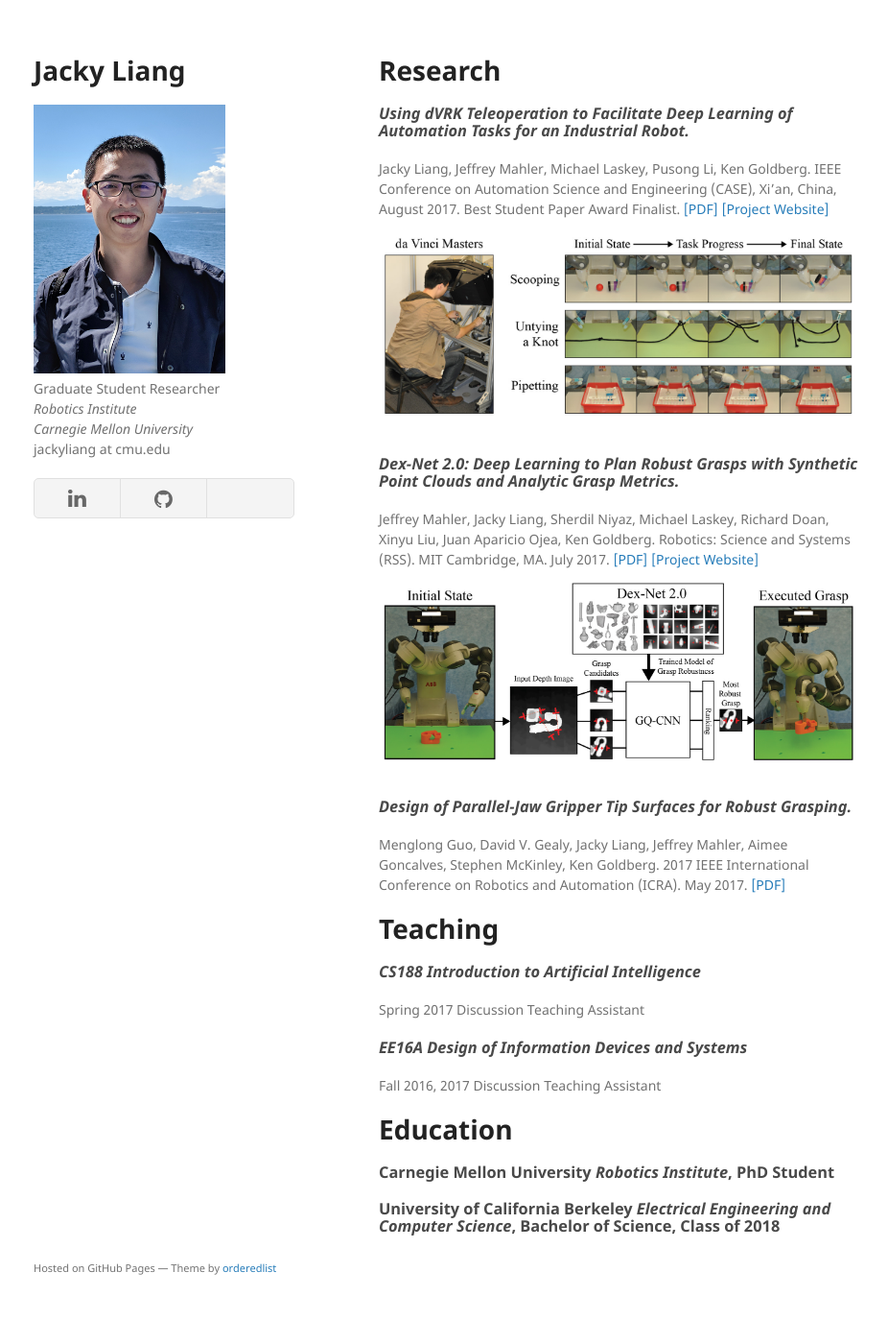
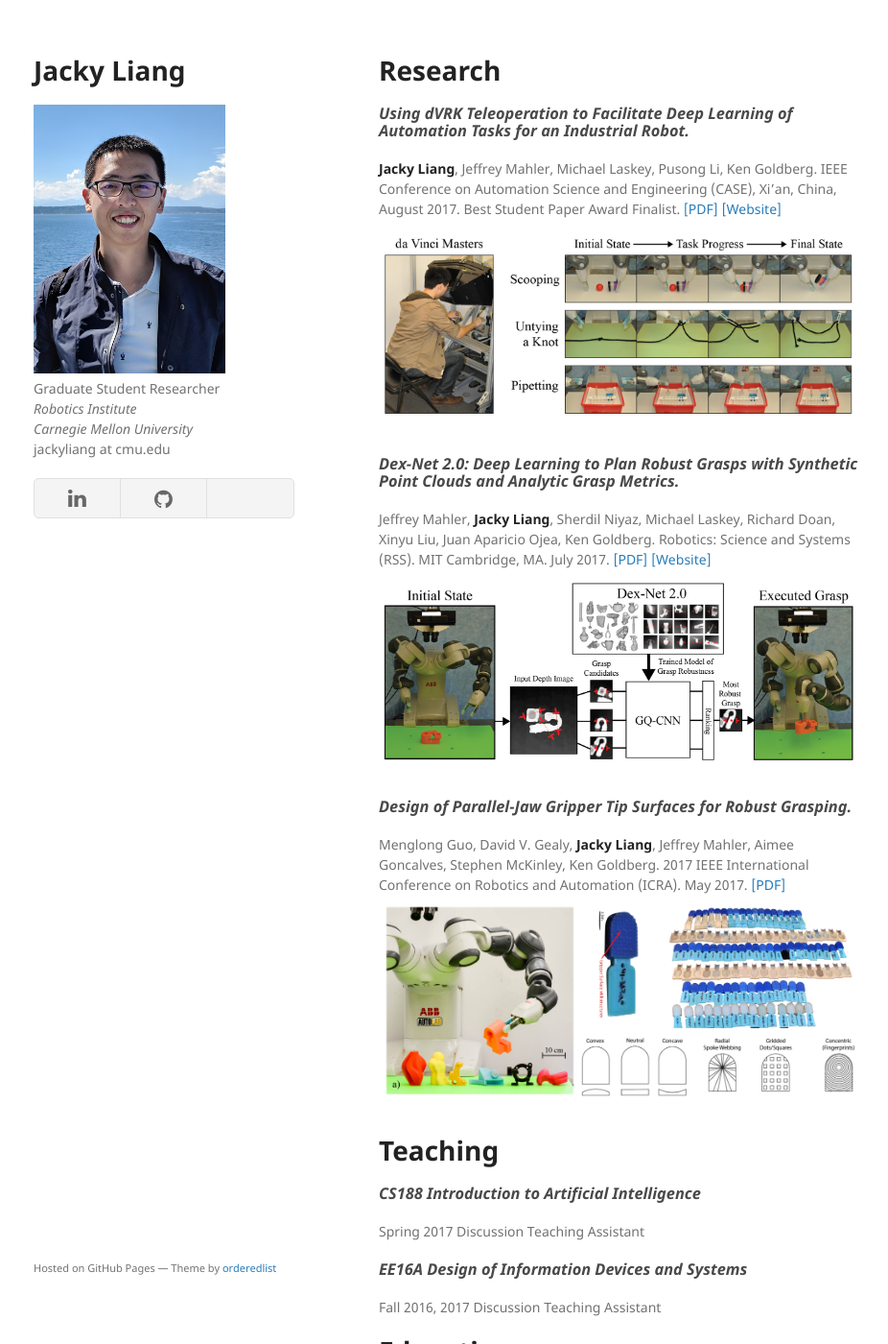
Before and after one commit to jacky-liang/jacky.io, a Jekyll site: the page built from index.md, in a window 1280 px wide and 1400 px high. Shown: the whole window at 96% size, without its empty margins (175-1101 px from the left). Built offline with Jekyll 4.4.1, drawn with Linux system fonts in a browser that asks for light colours; a style sheet for code colours, icons or effects is not loaded; our own code applies the rules of GitHub Pages for plain Markdown files.

Commit message:
added image to gripper tip paper. bolded names

```diff
--- a/index.md
+++ b/index.md
@@ -5,20 +5,21 @@ layout: default
 # Research
 
 ### _Using dVRK Teleoperation to Facilitate Deep Learning of Automation Tasks for an Industrial Robot._
-Jacky Liang, Jeffrey Mahler, Michael Laskey, Pusong Li, Ken Goldberg. IEEE Conference on Automation Science and Engineering (CASE), Xi'an, China, August 2017. Best Student Paper Award Finalist.
+**Jacky Liang**, Jeffrey Mahler, Michael Laskey, Pusong Li, Ken Goldberg. IEEE Conference on Automation Science and Engineering (CASE), Xi'an, China, August 2017. Best Student Paper Award Finalist.
 [\[PDF\]](https://berkeleyautomation.github.io/teleop/documents/DY-Teleop-CASE-2017_final.pdf)
-[\[Project Website\]](https://berkeleyautomation.github.io/teleop/)
+[\[Website\]](https://berkeleyautomation.github.io/teleop/)
 <img class="pub-img" src="{{ site.baseurl }}assets/imgs/dy-teleop_web.jpg">
 
 ### _Dex-Net 2.0: Deep Learning to Plan Robust Grasps with Synthetic Point Clouds and Analytic Grasp Metrics._
-Jeffrey Mahler, Jacky Liang, Sherdil Niyaz, Michael Laskey, Richard Doan, Xinyu Liu, Juan Aparicio Ojea, Ken Goldberg. Robotics: Science and Systems (RSS). MIT Cambridge, MA. July 2017.
+Jeffrey Mahler, **Jacky Liang**, Sherdil Niyaz, Michael Laskey, Richard Doan, Xinyu Liu, Juan Aparicio Ojea, Ken Goldberg. Robotics: Science and Systems (RSS). MIT Cambridge, MA. July 2017.
 [\[PDF\]](https://github.com/BerkeleyAutomation/dex-net/raw/gh-pages/docs/dexnet_rss2017_final.pdf)
-[\[Project Website\]](https://berkeleyautomation.github.io/dex-net/)
+[\[Website\]](https://berkeleyautomation.github.io/dex-net/)
 <img class="pub-img" src="{{ site.baseurl }}assets/imgs/dex-net_web.jpg">
 
 ### _Design of Parallel-Jaw Gripper Tip Surfaces for Robust Grasping._
-Menglong Guo, David V. Gealy, Jacky Liang, Jeffrey Mahler, Aimee Goncalves, Stephen McKinley, Ken Goldberg. 2017 IEEE International Conference on Robotics and Automation (ICRA). May 2017.
+Menglong Guo, David V. Gealy, **Jacky Liang**, Jeffrey Mahler, Aimee Goncalves, Stephen McKinley, Ken Goldberg. 2017 IEEE International Conference on Robotics and Automation (ICRA). May 2017.
 [\[PDF\]](http://goldberg.berkeley.edu/pubs/gripper-tip-surface-design-icra-2017-camera-ready.pdf)
+<img class="pub-img" src="{{ site.baseurl }}assets/imgs/gripper-tips.png">
 
 # Teaching
 
```
Also changed, not shown: assets/imgs/gripper-tips.png (added).
